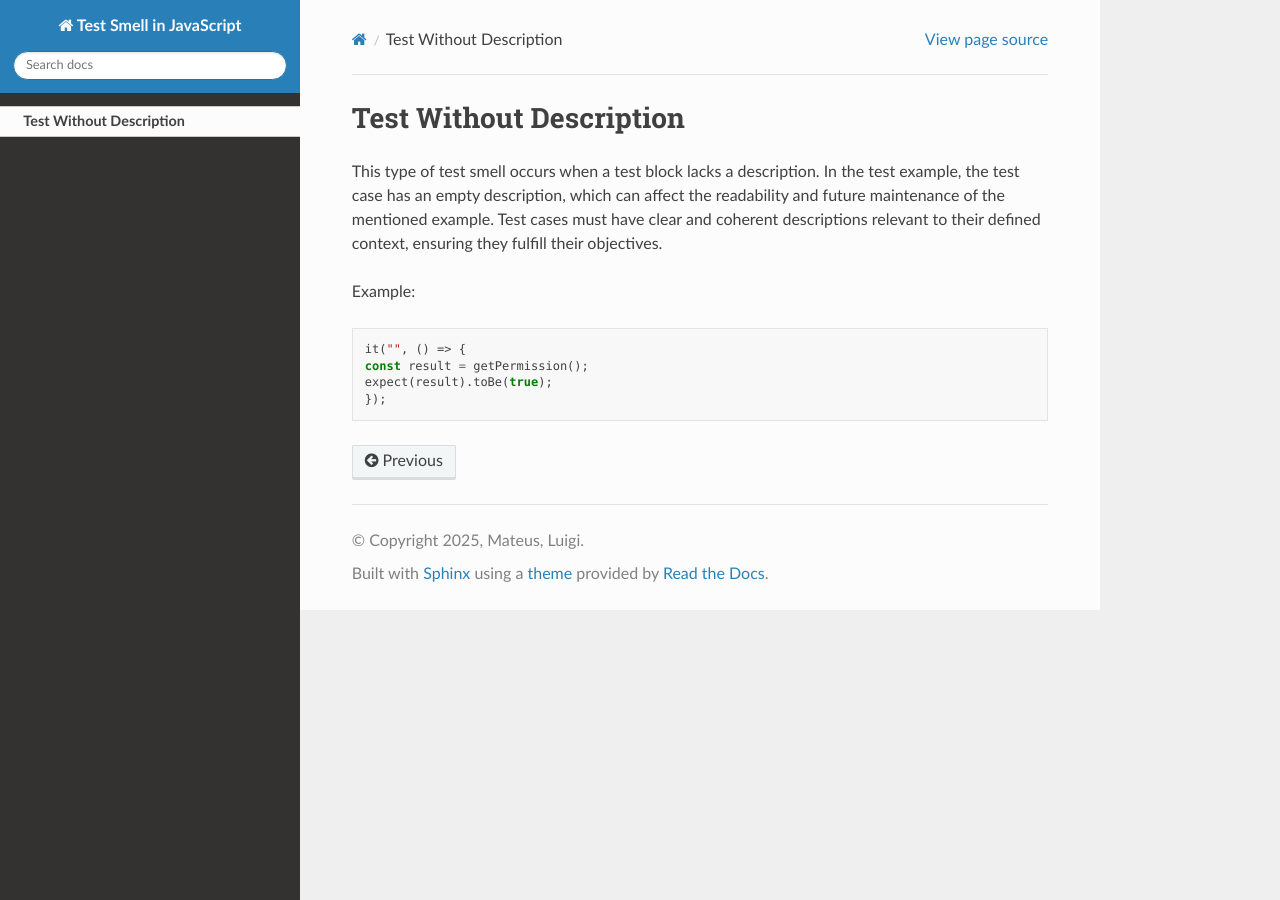
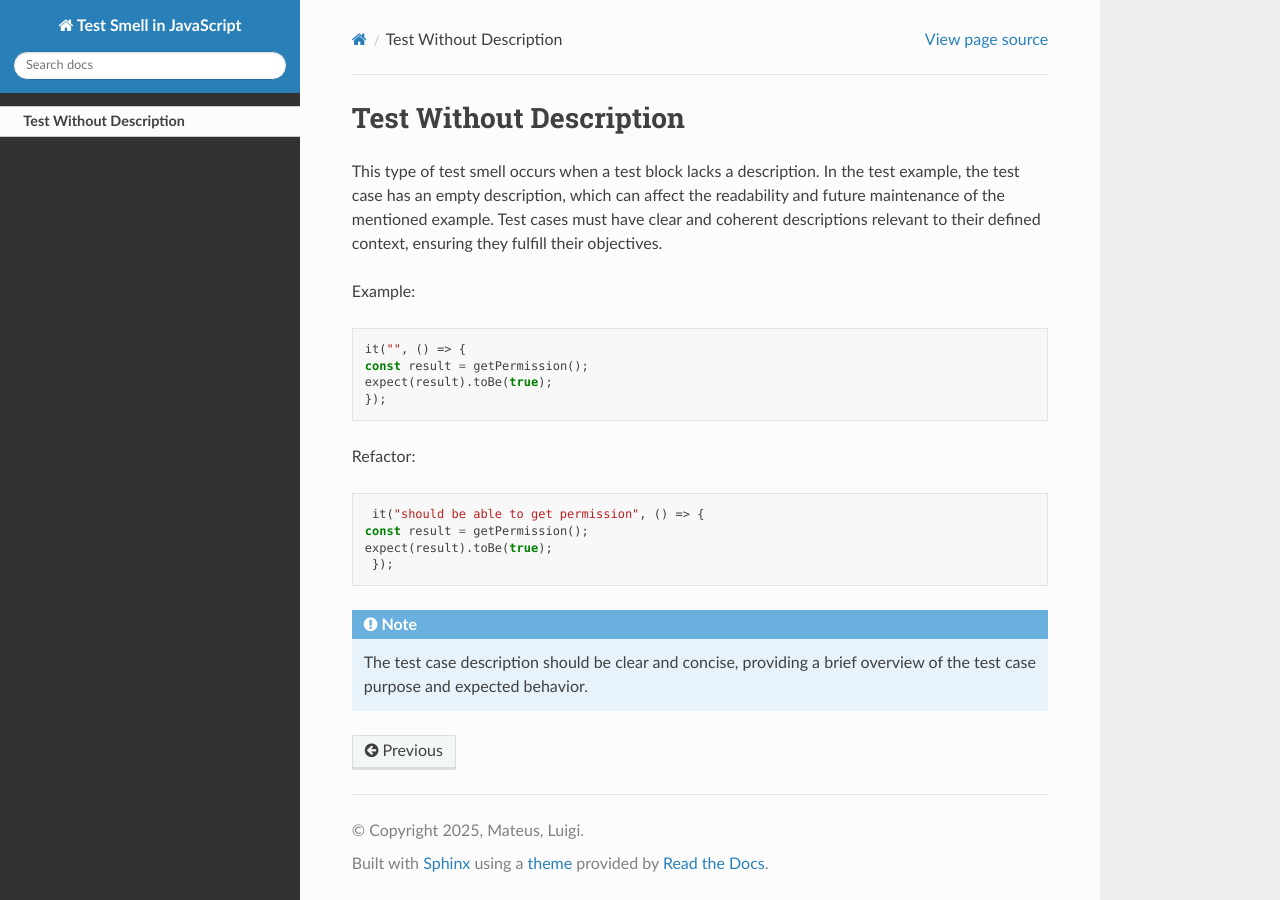
Before and after one commit to luigiikk/test-readthedocss, a Sphinx documentation site: the page built from docs/source/test_without_description.rst, in a window 1280 px wide. Built offline with Sphinx 7.4.7 and the Read the Docs theme 3.1.0, drawn with Linux system fonts in a browser that asks for light colours.

Commit message:
✨feat: add refactor in test without description

```diff
--- a/docs/source/test_without_description.rst
+++ b/docs/source/test_without_description.rst
@@ -10,3 +10,15 @@ Example:
    const result = getPermission();
    expect(result).toBe(true);
    });
+
+Refactor:
+
+.. code-block:: javascript
+
+   it("should be able to get permission", () => {
+  const result = getPermission();
+  expect(result).toBe(true);
+   });
+
+.. note::
+   The test case description should be clear and concise, providing a brief overview of the test case purpose and expected behavior.
```
